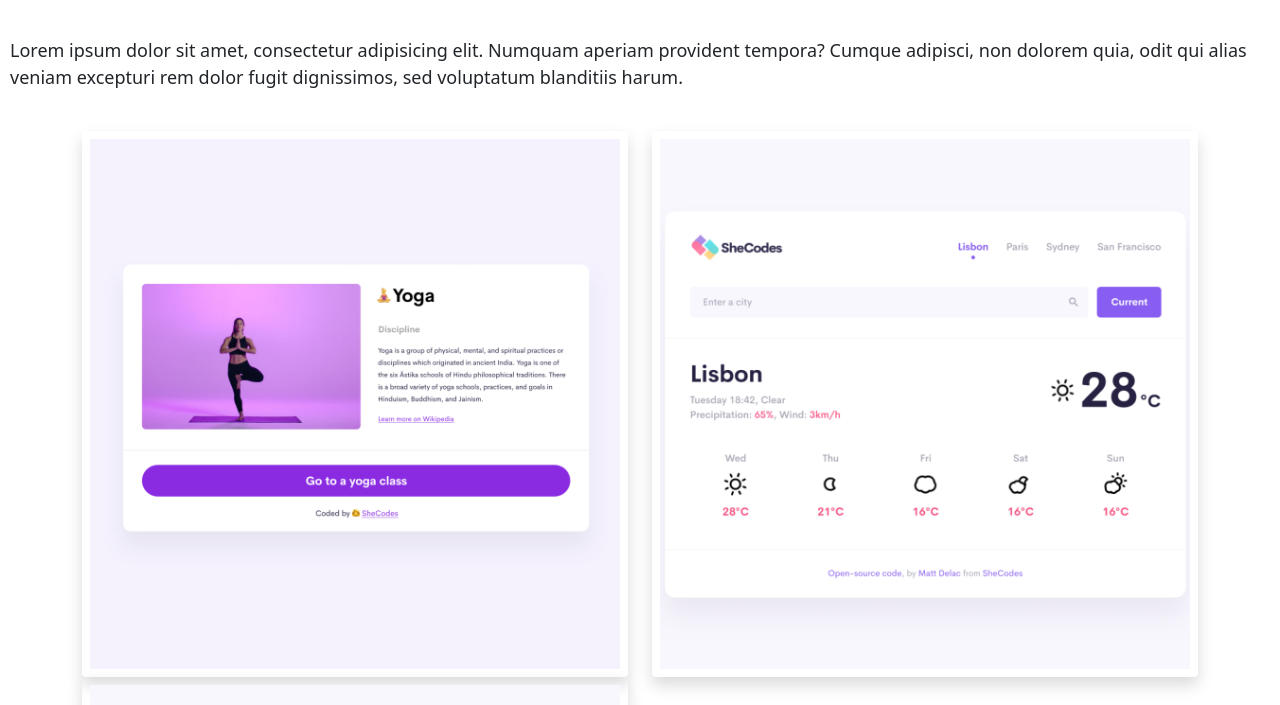
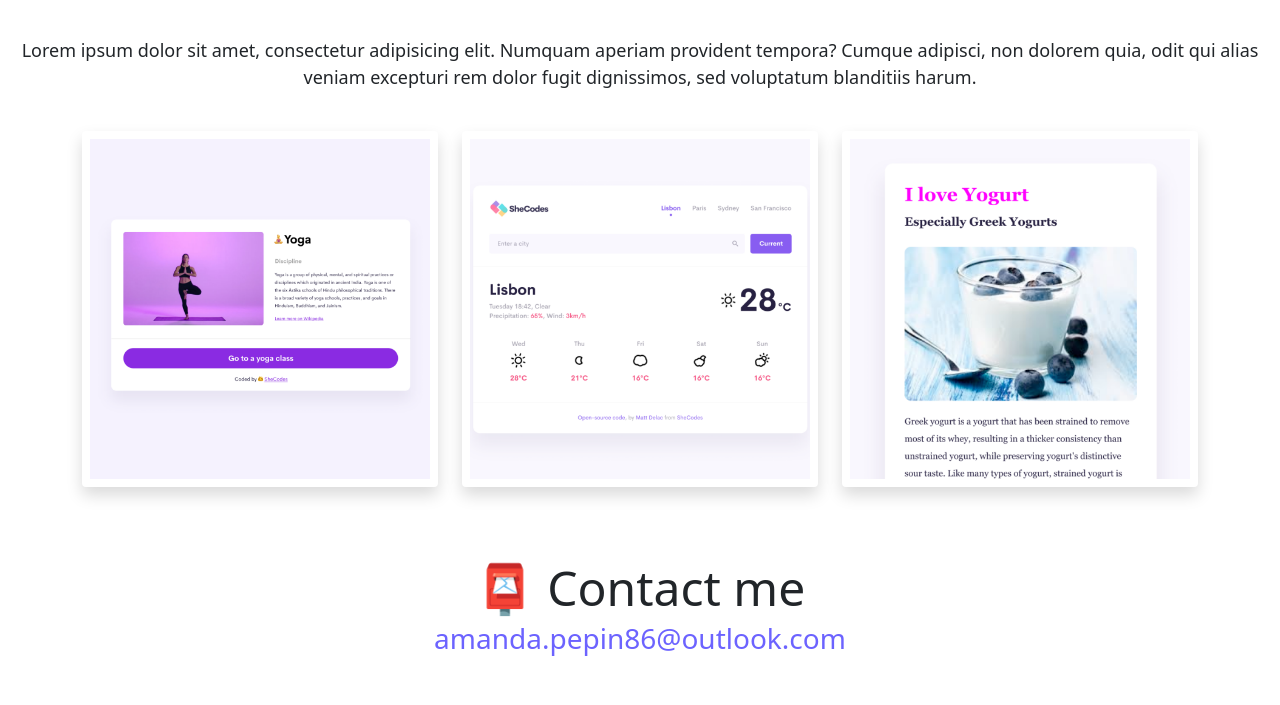
Before and after one commit to mandyeightysix/week_three_homework, a website: page about.html in a window 1280 px wide. Shown: the part 247-952 px from the top of the page. After the commit the page ends 906 px from the top, so only its background shows below. Drawn offline with nearby package versions, Linux system fonts and the light colour scheme.

Commit message:
corrected responsive errors

```diff
--- a/about.html
+++ b/about.html
@@ -52,7 +52,7 @@
     <h3 class="text-center">
       Front-end developer from Greater Sudbury, Canada
     </h3>
-    <div class="about-paragraphs">
+    <div class="about-paragraphs text-center">
       <p>
         Lorem ipsum dolor sit amet, consectetur adipisicing elit. Numquam
         aperiam provident tempora? Cumque adipisci, non dolorem quia, odit qui
@@ -62,21 +62,21 @@
     </div>
     <div class="container d-flex flex-wrap conatiner-gap">
       <div class="row">
-        <div class="col-sm-6">
+        <div class="col-md-4">
           <img
             src="images/yoga.png"
             class="img-fluid p-2 shadow rounded"
             alt="woman yoga pose"
           />
         </div>
-        <div class="col-sm-6">
+        <div class="col-md-4">
           <img
             src="images/weather.png"
             class="img-fluid p-2 shadow rounded"
             alt="weather today and forecast application"
           />
         </div>
-        <div class="col-sm-6">
+        <div class="col-md-4">
           <img
             src="images/yogurt.png"
             class="img-fluid p-2 shadow rounded"
@@ -86,8 +86,8 @@
       </div>
     </div>
     <br />
-    <div id="contact">
-      <h2 class="text-center mt-5">📮 Contact me</h2>
+    <div id="contact" class="mt-5">
+      <h2 class="text-center">📮 Contact me</h2>
       <a href="mailto:amanda.pepin86@outlook.com" class="email-link">
         amanda.pepin86@outlook.com
       </a>
```
